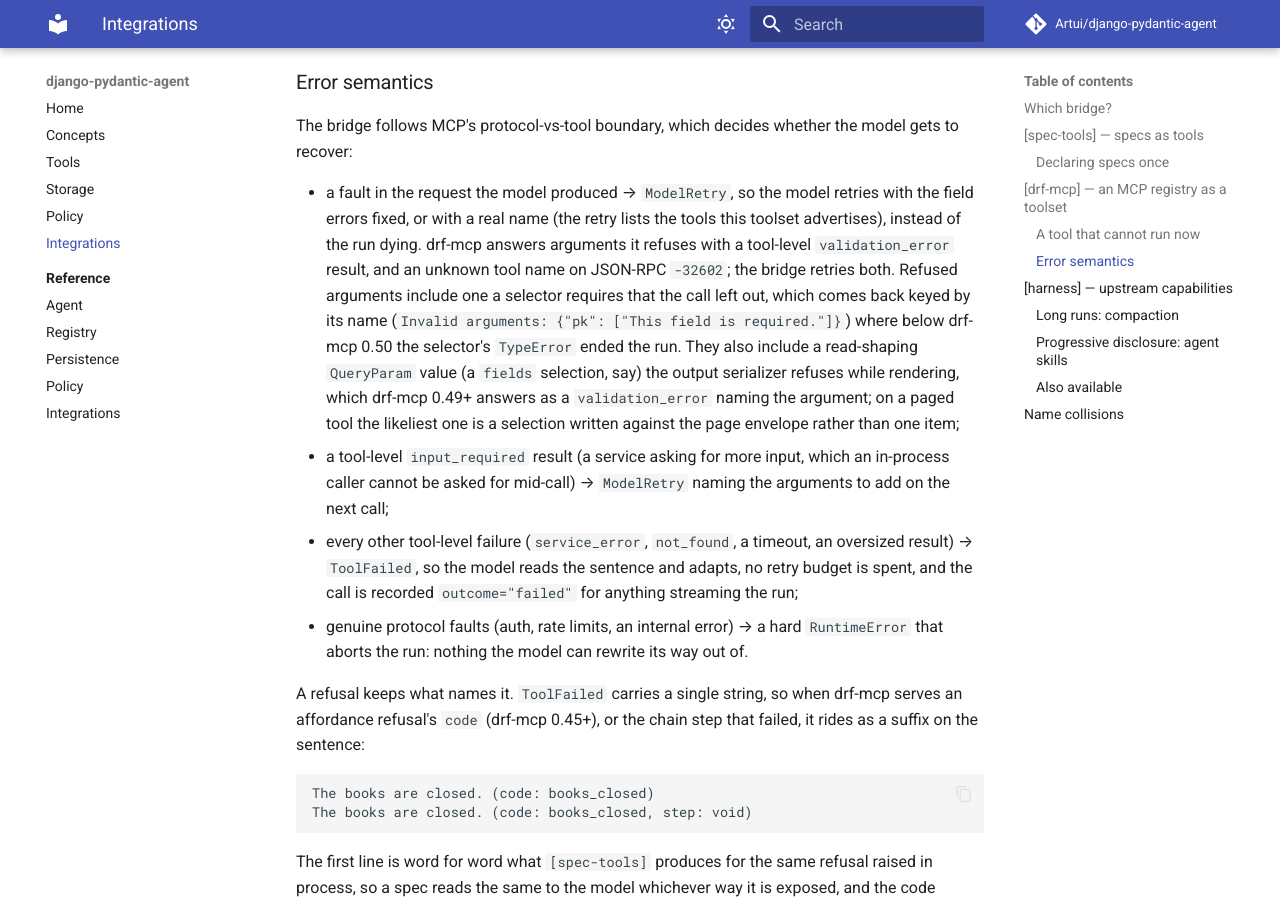
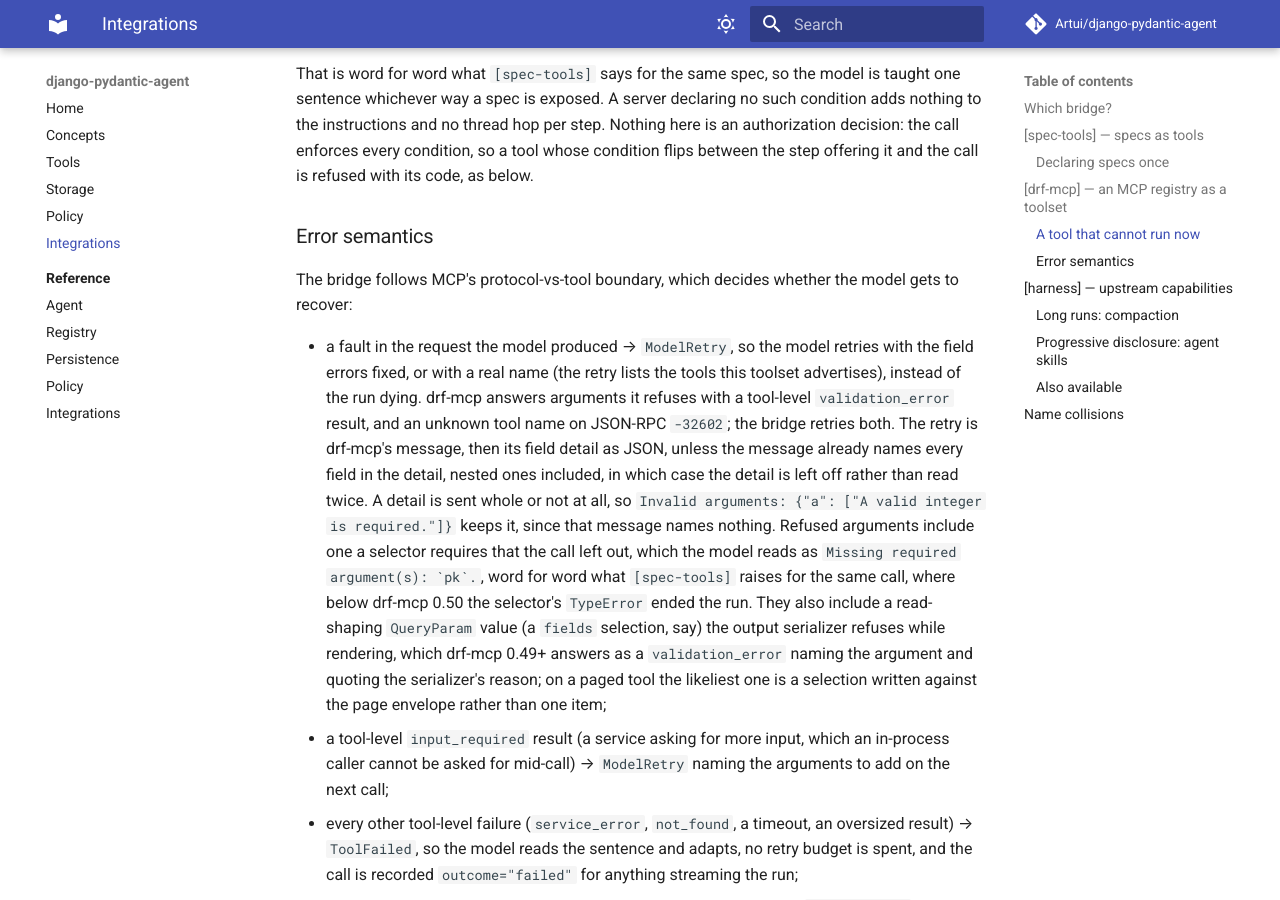
Before and after one commit to Artui/django-pydantic-agent, an MkDocs documentation site: the page built from docs/integrations.md, in a window 1280 px wide and 900 px high, scrolled down 3152 px. Built offline with MkDocs 1.6.1 and Material for MkDocs 9.7.7, drawn with Linux system fonts in a browser that asks for light colours; comment, search, counter and statistics services are not loaded; some of the changed text lies outside the part shown.

Commit message:
Release 0.28.0: both spec routes refuse what could never serve, and a retry says its refusal once (#95)
* Floor the drf-mcp and spec-tools extras on drf-mcp 0.52 and PAI 0.35

Both releases refuse, before any call, a tool no call could be served
through, such as a list selector taking `page`, and both hand back as a
retry a parameter nothing filled, where it raised the selector's
TypeError. On the drf-mcp route a chain step's DRF ValidationError and an
argument a serializer-less service tool does not declare are now
validation_error results the bridge retries. The floors move together so
one spec is served by both routes or refused by both; a new test asserts
both refuse the same list selector for the same reason.

drf-mcp's missing-argument message now names the argument, so the server
pin reads the new message. The bridge still appends the detail after it,
which the two retry tests on that path assert against; how that detail is
dropped is left to a follow-up commit.

Co-Authored-By: Claude Opus 5.5 <noreply@anthropic.com>

* Drop a retry detail the bridge's message already names

DRFMCPToolset appended drf-mcp's field detail to every retry, so a
missing argument read as the message naming it followed by the same
refusal as JSON, where the spec-tools route reads the message once. The
detail is now left off when every name it carries appears in the
message as a whole token: every key at any depth, and the strings of a
value under no field, a bare list or string or one under DRF's
non-field key read from settings. Otherwise it is kept whole, so the
generic "Invalid arguments" message keeps its field detail. A new test
asserts the two routes hand back identical retry text for the same
omission.

Co-Authored-By: Claude Opus 5.5 <noreply@anthropic.com>

* Release 0.28.0

Co-Authored-By: Claude Opus 5.5 <noreply@anthropic.com>

---------

Co-authored-by: Claude Opus 5.5 <noreply@anthropic.com>

```diff
--- a/django_pydantic_agent/version.py
+++ b/django_pydantic_agent/version.py
@@ -1,5 +1,5 @@
 from __future__ import annotations
 
-__version__: str = "0.27.0"
+__version__: str = "0.28.0"
 
 __all__ = ["__version__"]
--- a/docs/integrations.md
+++ b/docs/integrations.md
@@ -51,9 +51,14 @@ single-item service advertises the lookup its target is resolved through, so a
 tool changing one row names the `pk` that picks it. A call that leaves such an
 argument out is a `ModelRetry` naming it, ``Missing required argument(s): `pk`.``,
 so the model supplies it on the next turn rather than the run ending on the
-selector's `TypeError`. Both need djangorestframework-pydantic-ai 0.33, which is
-why the extra is floored there, and the `[drf-mcp]` route asks for the same
-arguments and retries the same omission from drf-mcp 0.50.
+selector's `TypeError`. Both arrived in djangorestframework-pydantic-ai 0.33, and
+the `[drf-mcp]` route asks for the same arguments and retries the same omission
+from drf-mcp 0.50. The extra is floored where a parameter a `kwargs=` provider
+declines, and the model left out, is retried the same way rather than reaching
+the selector, and where a selector parameter the toolset takes out of every
+call, a list selector's `page` or `limit` or a name a `QueryParam` also claims,
+makes `build_spec_capability` raise `ImproperlyConfigured` rather than
+advertising an argument whose value never arrives.
 
 ### Declaring specs once
 
@@ -107,10 +112,12 @@ requires `pk` rather than calling it optional. A service tool also advertises
 the target lookup its row is resolved through, its `collection_selector_spec`
 when it declares one and its `instance_selector_spec` otherwise, so a tool
 changing one row names the `pk` that picks it. A `many=True` service reads no
-target and advertises no lookup. Both need drf-mcp 0.50, which is why the
-extra is floored there; `[spec-tools]` builds its schemas the same way from
-djangorestframework-pydantic-ai 0.33, so one spec asks a model for the same
-arguments by either route.
+target and advertises no lookup. Both arrived in drf-mcp 0.50; `[spec-tools]`
+builds its schemas the same way from djangorestframework-pydantic-ai 0.33, so one
+spec asks a model for the same arguments by either route. The extra is floored
+where drf-mcp refuses at registration a selector parameter it takes out of every
+call, as `[spec-tools]` refuses it when the toolset is built, so one spec is
+served by both routes or refused by both.
 
 ### A tool that cannot run now
 
@@ -149,14 +156,20 @@ model gets to recover:
   with the field errors fixed, or with a real name (the retry lists the tools
   this toolset advertises), instead of the run dying. drf-mcp answers arguments
   it refuses with a tool-level `validation_error` result, and an unknown tool
-  name on JSON-RPC `-32602`; the bridge retries both. Refused arguments include
-  one a selector requires that the call left out, which comes back keyed by its
-  name (`Invalid arguments: {"pk": ["This field is required."]}`) where below
-  drf-mcp 0.50 the selector's `TypeError` ended the run. They also include a
-  read-shaping `QueryParam` value (a `fields` selection, say) the output
-  serializer refuses while rendering, which drf-mcp 0.49+ answers as a
-  `validation_error` naming the argument; on a paged tool the likeliest one is a
-  selection written against the page envelope rather than one item;
+  name on JSON-RPC `-32602`; the bridge retries both. The retry is drf-mcp's
+  message, then its field detail as JSON, unless the message already names
+  every field in the detail, nested ones included, in which case the detail is
+  left off rather than read twice. A detail is sent whole or not at all, so
+  `Invalid arguments: {"a": ["A valid integer is required."]}` keeps it, since
+  that message names nothing. Refused arguments include one a selector
+  requires that the call left out, which the model reads as
+  ``Missing required argument(s): `pk`.``, word for word what `[spec-tools]`
+  raises for the same call, where below drf-mcp 0.50 the selector's `TypeError`
+  ended the run. They also include a read-shaping `QueryParam` value (a
+  `fields` selection, say) the output serializer refuses while rendering, which
+  drf-mcp 0.49+ answers as a `validation_error` naming the argument and quoting
+  the serializer's reason; on a paged tool the likeliest one is a selection
+  written against the page envelope rather than one item;
 - a tool-level `input_required` result (a service asking for more input, which
   an in-process caller cannot be asked for mid-call) → `ModelRetry` naming the
   arguments to add on the next call;
```
Also changed, not shown: CHANGELOG.md (+62 -1 lines), pyproject.toml (+54 -11 lines), 3 other files.
